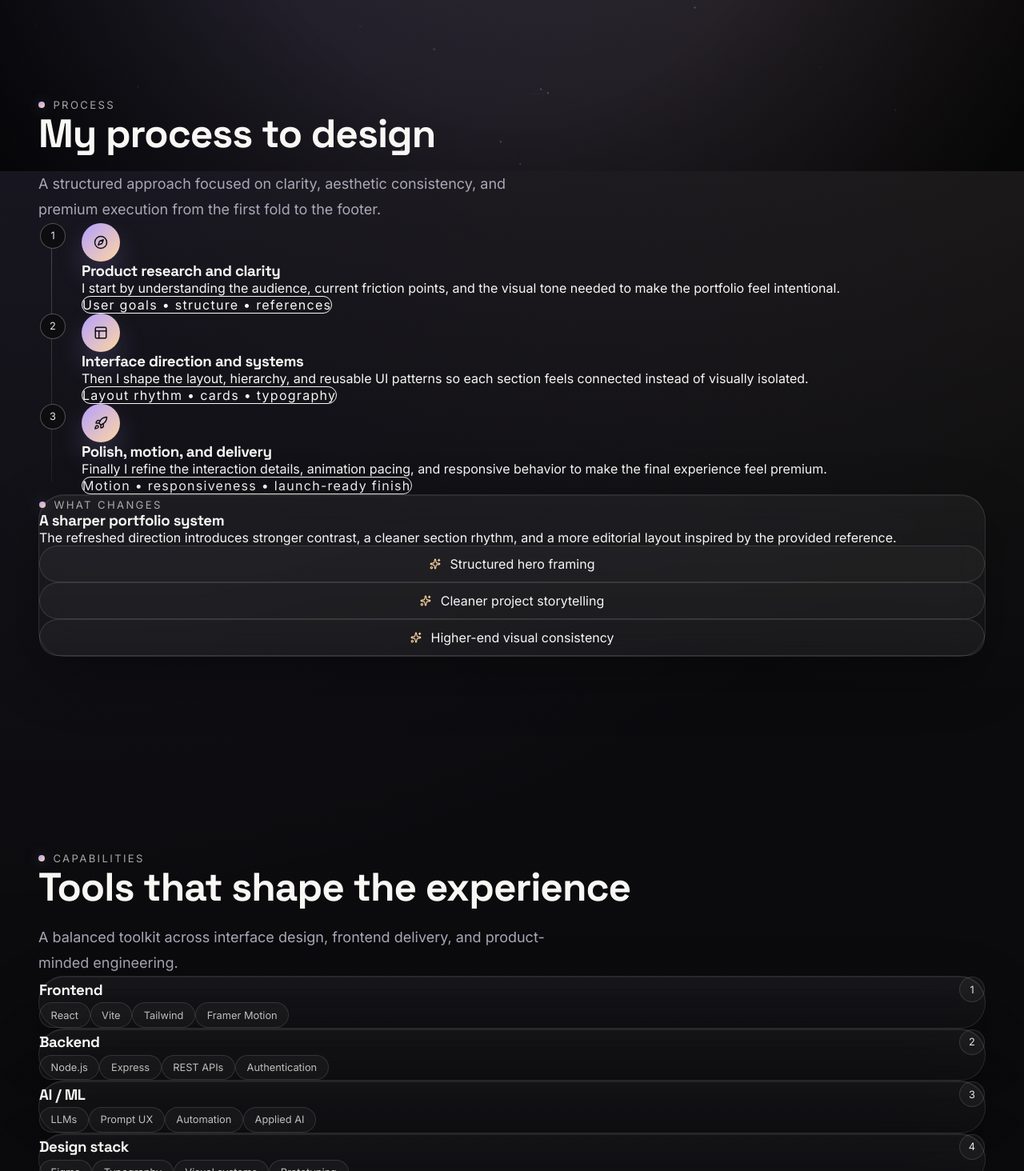
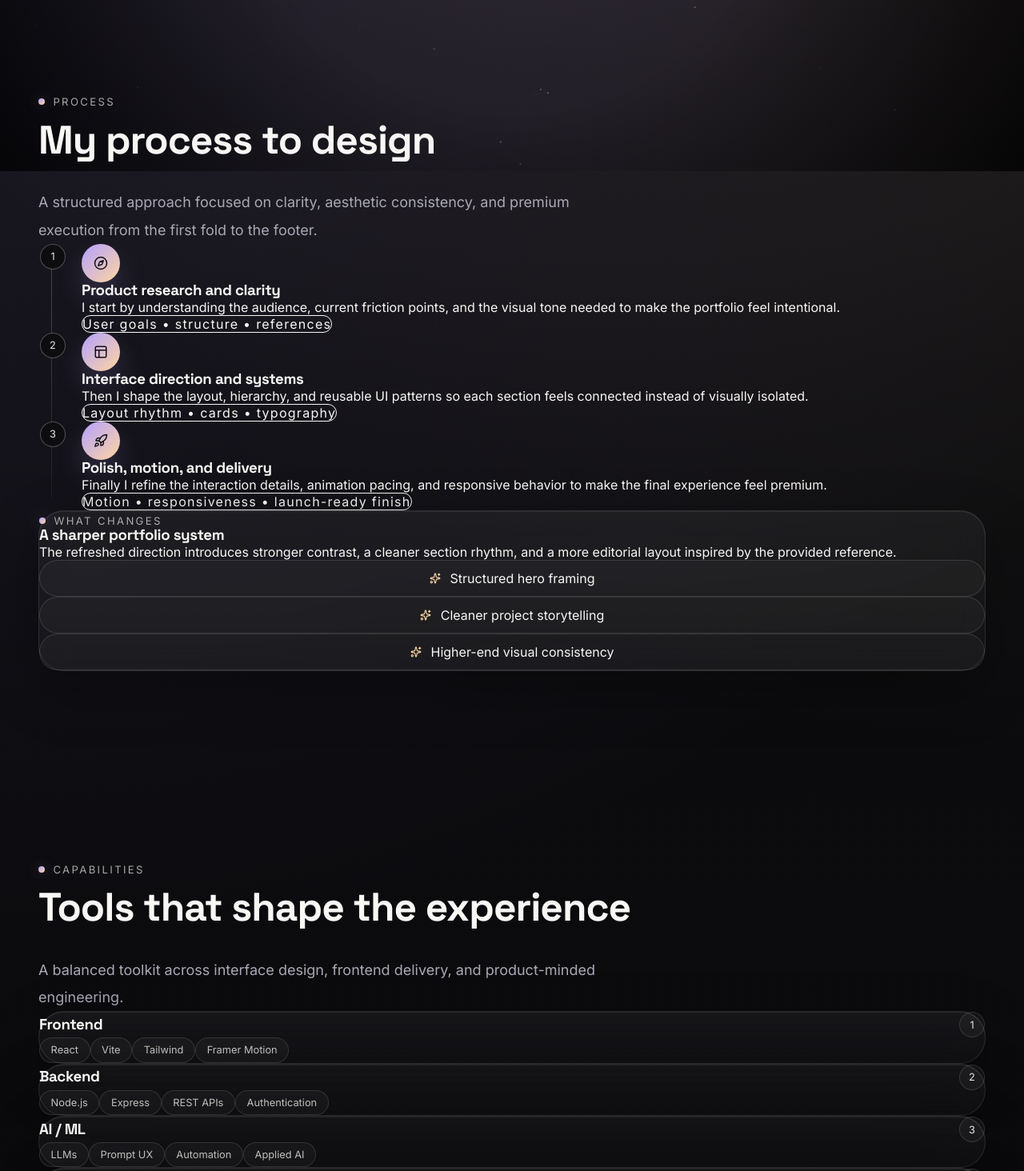
Before and after one commit to RishithSuresh/Portfolio, a React (Vite) app: page / in a window 1280 px wide. Shown: the part 586-2050 px from the top of the page at 80% size. Built offline with nearby package versions, Linux system fonts and the light colour scheme.

Commit message:
style: overhaul spacing and hierarchy

```diff
--- a/src/components/AboutSection.jsx
+++ b/src/components/AboutSection.jsx
@@ -31,9 +31,10 @@ export const AboutSection = () => {
           whileInView={{ opacity: 1, y: 0 }}
           viewport={{ once: true }}
           transition={{ duration: 0.7 }}
+          className="section-header"
         >
           <span className="section-kicker">Process</span>
-          <h2 className="section-title mt-4">My process to design</h2>
+          <h2 className="section-title">My process to design</h2>
           <p className="section-subtitle">
             A structured approach focused on clarity, aesthetic consistency, and premium execution from the first fold to the footer.
           </p>
@@ -63,9 +64,9 @@ export const AboutSection = () => {
                     <div className="icon-disc">
                       <Icon size={18} />
                     </div>
-                    <h3 className="mt-5 font-grotesk text-2xl font-semibold text-white">{item.title}</h3>
-                    <p className="mt-3 max-w-2xl text-sm leading-7 text-muted sm:text-base">{item.text}</p>
-                    <span className="mt-5 inline-flex rounded-full border border-white/10 bg-white/[0.03] px-4 py-2 text-xs tracking-[0.08em] text-white/76">
+                    <h3 className="mt-6 font-grotesk text-2xl font-semibold leading-[1.12] text-white">{item.title}</h3>
+                    <p className="mt-4 max-w-2xl text-sm leading-8 text-muted sm:text-base">{item.text}</p>
+                    <span className="mt-6 inline-flex rounded-full border border-white/10 bg-white/[0.03] px-4 py-2 text-xs tracking-[0.08em] text-white/76">
                       {item.action}
                     </span>
                   </div>
@@ -82,8 +83,8 @@ export const AboutSection = () => {
             className="glass-panel rounded-[2rem] p-7 sm:p-8"
           >
             <span className="section-kicker">What changes</span>
-            <h3 className="mt-4 font-grotesk text-2xl font-semibold text-white">A sharper portfolio system</h3>
-            <p className="mt-4 text-sm leading-7 text-muted sm:text-base">
+            <h3 className="mt-5 font-grotesk text-2xl font-semibold leading-[1.12] text-white">A sharper portfolio system</h3>
+            <p className="mt-4 text-sm leading-8 text-muted sm:text-base">
               The refreshed direction introduces stronger contrast, a cleaner section rhythm, and a more editorial layout inspired by the provided reference.
             </p>
 
--- a/src/components/ContactSection.jsx
+++ b/src/components/ContactSection.jsx
@@ -18,9 +18,9 @@ export const ContactSection = () => {
           transition={{ duration: 0.7 }}
           className="grid grid-cols-1 gap-8 lg:grid-cols-[minmax(0,1fr)_minmax(18rem,0.78fr)] lg:items-center"
         >
-          <div>
+          <div className="section-header">
             <span className="section-kicker">Contact</span>
-            <h2 className="section-title mt-4">Have an idea about a project?</h2>
+            <h2 className="section-title">Have an idea about a project?</h2>
             <p className="section-subtitle">
               Let&apos;s turn it into something visually memorable, cleanly structured, and ready to impress from the first scroll.
             </p>
@@ -54,7 +54,7 @@ export const ContactSection = () => {
               })}
             </div>
 
-            <div className="mt-8 inline-flex items-center gap-2 text-sm text-white/62">
+            <div className="mt-9 inline-flex items-center gap-2 text-sm text-white/62">
               <Sparkles size={14} className="text-[#ffd6a0]" />
               Available for freelance, product, and portfolio design work
             </div>
--- a/src/components/ExperienceSection.jsx
+++ b/src/components/ExperienceSection.jsx
@@ -40,9 +40,10 @@ export const ExperienceSection = () => {
           whileInView={{ opacity: 1, y: 0 }}
           viewport={{ once: true }}
           transition={{ duration: 0.7 }}
+          className="section-header"
         >
           <span className="section-kicker">Social proof</span>
-          <h2 className="section-title mt-4">Client testimonials</h2>
+          <h2 className="section-title">Client testimonials</h2>
           <p className="section-subtitle">A testimonial-style section to add trust and mirror the richer structure shown in the reference direction.</p>
         </motion.div>
 
@@ -56,7 +57,7 @@ export const ExperienceSection = () => {
               transition={{ duration: 0.45, delay: idx * 0.08 }}
               className="glass-effect rounded-2xl p-5 text-center"
             >
-              <p className="text-2xl sm:text-3xl font-grotesk font-bold text-white">{stat.number}</p>
+              <p className="text-2xl sm:text-3xl font-grotesk font-bold leading-none text-white">{stat.number}</p>
               <p className="mt-1 text-xs sm:text-sm text-muted">{stat.label}</p>
             </motion.div>
           ))}
@@ -83,8 +84,8 @@ export const ExperienceSection = () => {
                 </div>
                 <Quote size={20} className="text-[#ffd6a0]" />
               </div>
-              <p className="mt-5 text-sm leading-7 text-muted">{item.quote}</p>
-              <div className="mt-5 inline-flex items-center gap-2 text-xs uppercase tracking-[0.16em] text-white/58">
+              <p className="mt-5 text-sm leading-8 text-muted">{item.quote}</p>
+              <div className="mt-6 inline-flex items-center gap-2 text-xs uppercase tracking-[0.16em] text-white/58">
                 <Sparkles size={12} />
                 premium UI feedback
               </div>
--- a/src/components/SkillsSection.jsx
+++ b/src/components/SkillsSection.jsx
@@ -16,9 +16,10 @@ export const SkillsSection = () => {
           whileInView={{ opacity: 1, y: 0 }}
           viewport={{ once: true }}
           transition={{ duration: 0.7 }}
+          className="section-header"
         >
           <span className="section-kicker">Capabilities</span>
-          <h2 className="section-title mt-4">Tools that shape the experience</h2>
+          <h2 className="section-title">Tools that shape the experience</h2>
           <p className="section-subtitle">A balanced toolkit across interface design, frontend delivery, and product-minded engineering.</p>
         </motion.div>
 
@@ -34,10 +35,10 @@ export const SkillsSection = () => {
               className="glass-effect rounded-[2rem] p-6 sm:p-7"
             >
               <div className="flex items-center justify-between gap-3">
-                <h3 className="text-xl font-grotesk font-semibold text-white">{category.title}</h3>
+                <h3 className="text-xl font-grotesk font-semibold leading-[1.1] text-white">{category.title}</h3>
                 <span className="number-pill">{idx + 1}</span>
               </div>
-              <div className="mt-5 flex flex-wrap gap-2.5">
+              <div className="mt-6 flex flex-wrap gap-2.5">
                 {category.skills.map((skill) => (
                   <span
                     key={skill}
--- a/src/index.css
+++ b/src/index.css
@@ -116,7 +116,7 @@ h6 {
 .section-shell {
   position: relative;
   width: 100%;
-  padding: 6.5rem 1.5rem;
+  padding: 8rem 1.5rem;
 }
 
 .section-inner {
@@ -176,17 +176,17 @@ h6 {
 }
 
 .section-title {
-  font-size: 2rem;
-  line-height: 1.14;
+  font-size: 2.15rem;
+  line-height: 1.06;
   font-weight: 700;
   color: var(--text-primary);
 }
 
 .section-subtitle {
-  margin-top: 1.15rem;
+  margin-top: 1.35rem;
   max-width: 40rem;
   font-size: 1rem;
-  line-height: 1.8;
+  line-height: 1.9;
   color: var(--text-muted);
 }
 
@@ -250,8 +250,8 @@ h6 {
 .hero-card {
   position: relative;
   margin: 0 auto;
-  max-width: 31rem;
-  padding: 3rem 2rem;
+  max-width: 34rem;
+  padding: 3.35rem 2.3rem;
   text-align: center;
   border: 1px solid rgba(255, 255, 255, 0.09);
   background: rgba(12, 12, 15, 0.92);
@@ -348,10 +348,10 @@ h6 {
 .project-card {
   position: relative;
   display: grid;
-  gap: 2rem;
+  gap: 2.4rem;
   border: 1px solid rgba(255, 255, 255, 0.08);
   background: linear-gradient(180deg, rgba(255,255,255,0.02), rgba(255,255,255,0.01));
-  padding: 2.5rem;
+  padding: 2.8rem;
   backdrop-filter: blur(10px);
   transition: transform 220ms ease, box-shadow 220ms ease;
 }
@@ -444,8 +444,8 @@ h6 {
 .testimonial-card {
   border: 1px solid rgba(255, 255, 255, 0.08);
   background: linear-gradient(180deg, rgba(255,255,255,0.02), rgba(255,255,255,0.01));
-  padding: 1.5rem;
-  min-height: 11rem;
+  padding: 1.7rem;
+  min-height: 12rem;
   backdrop-filter: blur(8px);
   transition: transform 200ms ease, box-shadow 200ms ease;
 }
@@ -459,12 +459,22 @@ h6 {
 
 .contact-grid-art {
   position: relative;
-  min-height: 18rem;
+  min-height: 20rem;
   border: 1px solid rgba(255, 255, 255, 0.08);
   background:
     linear-gradient(rgba(255, 255, 255, 0.08) 1px, transparent 1px),
     linear-gradient(90deg, rgba(255, 255, 255, 0.08) 1px, transparent 1px);
   background-size: 56px 56px;
+}
+
+.section-header {
+  display: flex;
+  flex-direction: column;
+  gap: 0.85rem;
+}
+
+.section-header .section-subtitle {
+  max-width: 46rem;
 }
 
 .contact-grid-art::before,
```
